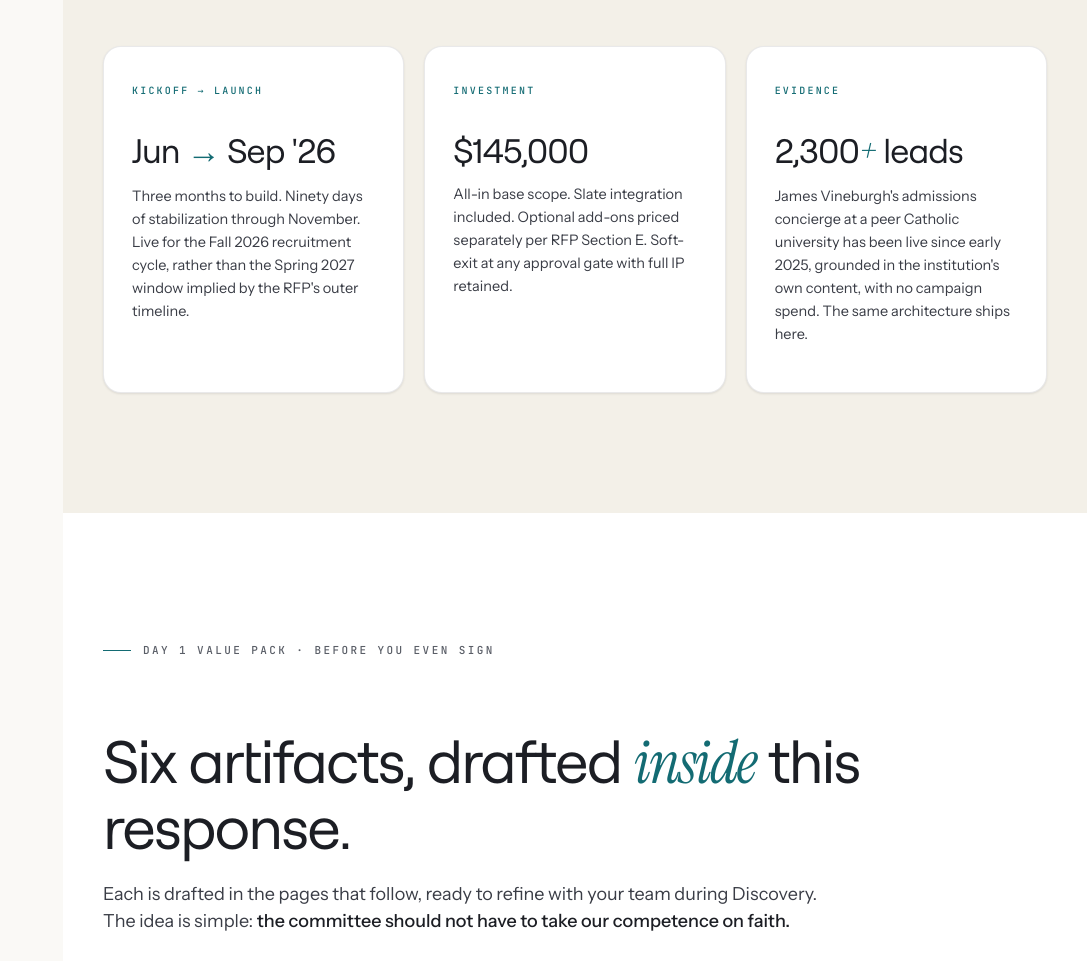
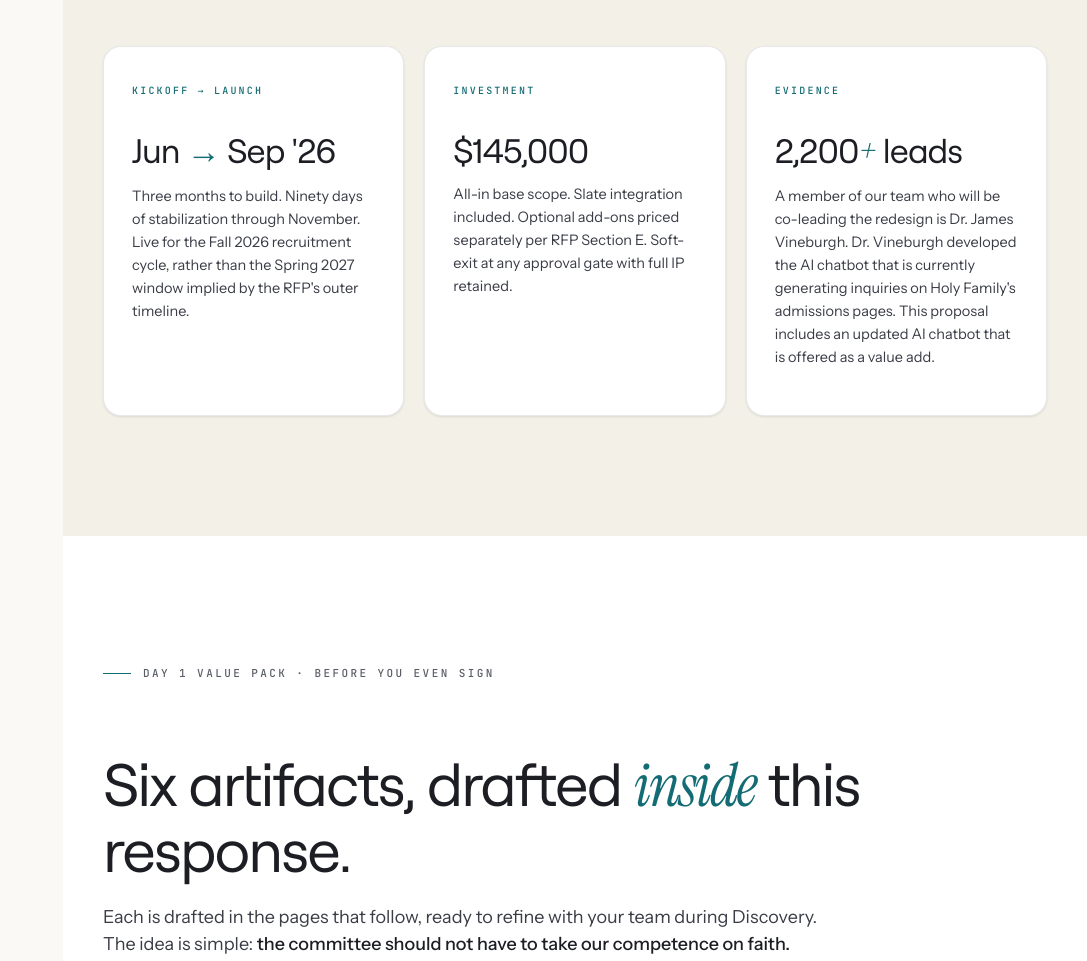
Before and after one commit to TheAgencyOS/holy-family-website-redesign-proposal, a website: page index.html in a window 1280 px wide. Shown: the part 2660-3621 px from the top of the page, without its empty margins (193-1280 px from the left). Drawn offline with Linux system fonts and the light colour scheme.

Commit message:
Evidence: reframe around live HFU chatbot, 2,200+ leads
Co-Authored-By: Claude Opus 4.6 (1M context) <noreply@anthropic.com>

```diff
--- a/index.html
+++ b/index.html
@@ -2114,8 +2114,8 @@
       </article>
       <article class="anchor-card reveal" data-delay="3">
         <div class="anchor-card__label">Evidence</div>
-        <h3 class="anchor-card__value">2,300<em>+</em> leads</h3>
-        <p class="anchor-card__body">James Vineburgh's admissions concierge at a peer Catholic university has been live since early 2025, grounded in the institution's own content, with no campaign spend. The same architecture ships here.</p>
+        <h3 class="anchor-card__value">2,200<em>+</em> leads</h3>
+        <p class="anchor-card__body">A member of our team who will be co-leading the redesign is Dr. James Vineburgh. Dr. Vineburgh developed the AI chatbot that is currently generating inquiries on Holy Family's admissions pages. This proposal includes an updated AI chatbot that is offered as a value add.</p>
       </article>
     </div>
   </section>
@@ -2440,8 +2440,8 @@
   <section class="section" id="evidence">
     <div class="section__head">
       <div class="eyebrow section__eyebrow reveal">Evidence · live in production</div>
-      <h2 class="section__title reveal" data-delay="1">We've <em>done this before</em>, at a peer institution.</h2>
-      <p class="section__lede reveal" data-delay="2">James Vineburgh's admissions concierge at a peer Catholic university has been answering inbound prospects since early 2025, with no campaign spend and grounded entirely in the institution's own content. The same architecture ships here if Holy Family elects it.</p>
+      <h2 class="section__title reveal" data-delay="1">We're <em>already doing this</em> at Holy Family.</h2>
+      <p class="section__lede reveal" data-delay="2">Dr. James Vineburgh — a member of our team who will be co-leading the redesign — developed the AI chatbot currently live on Holy Family's admissions pages, where it has generated 2,200+ inquiries grounded in the University's own content, with no campaign spend. An updated version of that chatbot is included in this proposal as a value add.</p>
     </div>
 
     <div class="evidence reveal" data-delay="1">
```
